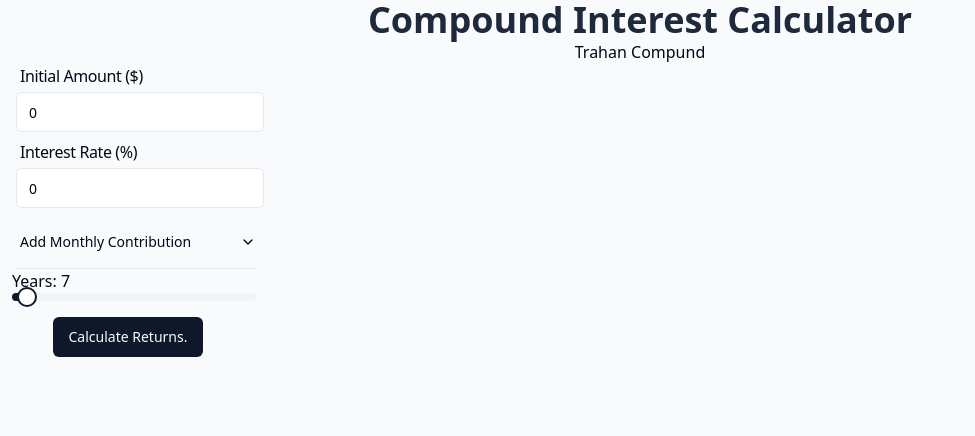
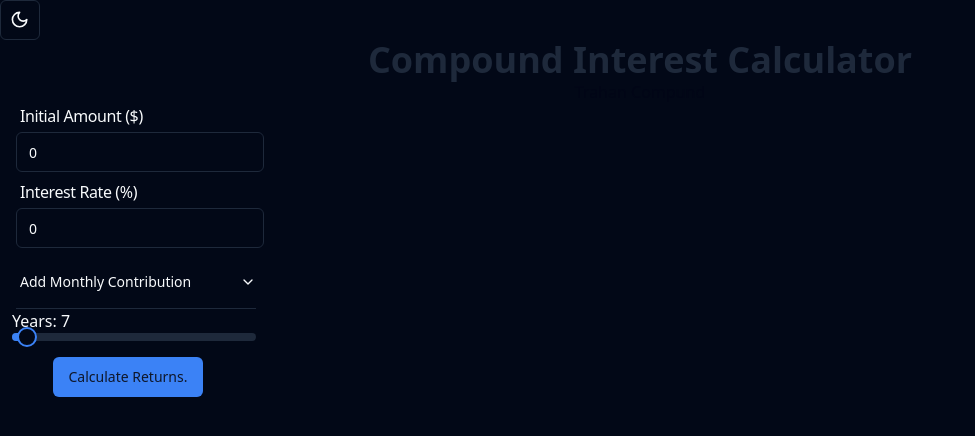
Before and after one commit to babbage88/react-trahan-compound, a React (Vite) app: page / in a window 1280 px wide. Shown: the top 436 px of the page, without its empty margins (0-975 px from the left). Built offline with nearby package versions, Linux system fonts and the light colour scheme.

Commit message:
Added light and dark mode

```diff
--- a/src/App.tsx
+++ b/src/App.tsx
@@ -1,6 +1,6 @@
 import { BrowserRouter as Router, Route, Routes } from 'react-router-dom';
 import Layout from "@/components/Layout"
-
+import { ThemeProvider } from "@/components/theme-provider"
 import CalculatedTable from './components/CalculatedTable'
 import CompoundInterestCalculator from './components/CompoundInterestCalculator';
 
@@ -8,12 +8,14 @@
 function App() {
   return (
     <Router>
+      <ThemeProvider defaultTheme="dark" storageKey="vite-ui-theme">
       <Layout>
         <Routes>
           <Route path="/" element={<CompoundInterestCalculator />} />
           <Route path="/calculated" element={<CalculatedTable />} />
         </Routes>
       </Layout>
+      </ThemeProvider>
     </Router>
   );
 }
--- a/src/components/CalculateButton.tsx
+++ b/src/components/CalculateButton.tsx
@@ -1,5 +1,6 @@
 import { FC } from 'react';
 import { Button } from "@/components/ui/button";
+
 
 interface CalculateButtonProps {
   evaluate: () => void;
@@ -9,7 +10,7 @@
 const CalculateButton: FC<CalculateButtonProps> = ({ evaluate, className }) => {
   return (
     <div className={className}>
-      <Button onClick={evaluate} >
+      <Button onClick={evaluate}>
     <h4>
       Calculate Returns.
     </h4>
--- a/src/components/Layout.tsx
+++ b/src/components/Layout.tsx
@@ -1,4 +1,5 @@
 import { ReactNode } from 'react';
+import { ModeToggle } from './ui/mode-toggle';
 
 interface LayoutProps {
     children: ReactNode;
@@ -7,8 +8,9 @@
 export default function Layout(props: LayoutProps): JSX.Element {
     const { children } = props;
     return (
-        <div className='min-h-screen gap-10 sm:gap-12 md:gap-5 bg-slate-50'>
+        <div className='min-h-screen gap-10 sm:gap-12 md:gap-5 bg-background'>
             <header className=''>
+                <ModeToggle />
                 <h1 className='text-4xl sm:text-5xl md:text-4xl font-semibold text-center text-slate-800'> Compound Interest Calculator </h1>
 
             </header>
--- /dev/null
+++ b/src/components/theme-provider.tsx
@@ -0,0 +1,74 @@
+/* eslint-disable react-refresh/only-export-components */
+import { createContext, useContext, useEffect, useState } from "react"
+
+type Theme = "dark" | "light" | "system"
+
+type ThemeProviderProps = {
+  children: React.ReactNode
+  defaultTheme?: Theme
+  storageKey?: string
+}
+
+type ThemeProviderState = {
+  theme: Theme
+  setTheme: (theme: Theme) => void
+}
+
+const initialState: ThemeProviderState = {
+  theme: "system",
+  setTheme: () => null,
+}
+
+const ThemeProviderContext = createContext<ThemeProviderState>(initialState)
+
+export function ThemeProvider({
+  children,
+  defaultTheme = "system",
+  storageKey = "vite-ui-theme",
+  ...props
+}: ThemeProviderProps) {
+  const [theme, setTheme] = useState<Theme>(
+    () => (localStorage.getItem(storageKey) as Theme) || defaultTheme
+  )
+
+  useEffect(() => {
+    const root = window.document.documentElement
+
+    root.classList.remove("light", "dark")
+
+    if (theme === "system") {
+      const systemTheme = window.matchMedia("(prefers-color-scheme: dark)")
+        .matches
+        ? "dark"
+        : "light"
+
+      root.classList.add(systemTheme)
+      return
+    }
+
+    root.classList.add(theme)
+  }, [theme])
+
+  const value = {
+    theme,
+    setTheme: (theme: Theme) => {
+      localStorage.setItem(storageKey, theme)
+      setTheme(theme)
+    },
+  }
+
+  return (
+    <ThemeProviderContext.Provider {...props} value={value}>
+      {children}
+    </ThemeProviderContext.Provider>
+  )
+}
+
+export const useTheme = () => {
+  const context = useContext(ThemeProviderContext)
+
+  if (context === undefined)
+    throw new Error("useTheme must be used within a ThemeProvider")
+
+  return context
+}
--- a/src/components/ui/button.tsx
+++ b/src/components/ui/button.tsx
@@ -9,6 +9,7 @@
   {
     variants: {
       variant: {
+        test: "bg-primary text-primary-foreground hover:bg-primary/90",
         default: "bg-primary text-primary-foreground hover:bg-primary/90",
         destructive:
           "bg-destructive text-destructive-foreground hover:bg-destructive/90",
--- a/src/components/ui/data-table.tsx
+++ b/src/components/ui/data-table.tsx
@@ -30,7 +30,7 @@
     })
 
     return (
-      <div className="rounded-md border bg-white">
+      <div className="rounded-md border">
         <Table>
           <TableHeader>
             {table.getHeaderGroups().map((headerGroup) => (
--- /dev/null
+++ b/src/components/ui/mode-toggle.tsx
@@ -0,0 +1,37 @@
+import { Moon, Sun } from "lucide-react"
+
+import { Button } from "@/components/ui/button"
+import {
+  DropdownMenu,
+  DropdownMenuContent,
+  DropdownMenuItem,
+  DropdownMenuTrigger,
+} from "@/components/ui/dropdown-menu"
+import { useTheme } from "@/components/theme-provider"
+
+export function ModeToggle() {
+  const { setTheme } = useTheme()
+
+  return (
+    <DropdownMenu>
+      <DropdownMenuTrigger asChild>
+        <Button variant="outline" size="icon">
+          <Sun className="h-[1.2rem] w-[1.2rem] rotate-0 scale-100 transition-all dark:-rotate-90 dark:scale-0" />
+          <Moon className="absolute h-[1.2rem] w-[1.2rem] rotate-90 scale-0 transition-all dark:rotate-0 dark:scale-100" />
+          <span className="sr-only">Toggle theme</span>
+        </Button>
+      </DropdownMenuTrigger>
+      <DropdownMenuContent align="end">
+        <DropdownMenuItem onClick={() => setTheme("light")}>
+          Light
+        </DropdownMenuItem>
+        <DropdownMenuItem onClick={() => setTheme("dark")}>
+          Dark
+        </DropdownMenuItem>
+        <DropdownMenuItem onClick={() => setTheme("system")}>
+          System
+        </DropdownMenuItem>
+      </DropdownMenuContent>
+    </DropdownMenu>
+  )
+}
--- a/src/index.css
+++ b/src/index.css
@@ -1,70 +1,55 @@
 @tailwind base;
 @tailwind components;
 @tailwind utilities;
+
 
 @layer base {
   :root {
     --background: 0 0% 100%;
     --foreground: 222.2 84% 4.9%;
-
     --card: 0 0% 100%;
     --card-foreground: 222.2 84% 4.9%;
-
     --popover: 0 0% 100%;
     --popover-foreground: 222.2 84% 4.9%;
-
-    --primary: 222.2 47.4% 11.2%;
+    --primary: 221.2 83.2% 53.3%;
     --primary-foreground: 210 40% 98%;
-
     --secondary: 210 40% 96.1%;
     --secondary-foreground: 222.2 47.4% 11.2%;
-
     --muted: 210 40% 96.1%;
     --muted-foreground: 215.4 16.3% 46.9%;
-
     --accent: 210 40% 96.1%;
     --accent-foreground: 222.2 47.4% 11.2%;
-
     --destructive: 0 84.2% 60.2%;
     --destructive-foreground: 210 40% 98%;
-
     --border: 214.3 31.8% 91.4%;
     --input: 214.3 31.8% 91.4%;
-    --ring: 222.2 84% 4.9%;
-
+    --ring: 221.2 83.2% 53.3%;
     --radius: 0.5rem;
   }
 
   .dark {
     --background: 222.2 84% 4.9%;
     --foreground: 210 40% 98%;
-
     --card: 222.2 84% 4.9%;
     --card-foreground: 210 40% 98%;
-
     --popover: 222.2 84% 4.9%;
     --popover-foreground: 210 40% 98%;
-
-    --primary: 210 40% 98%;
+    --primary: 217.2 91.2% 59.8%;
     --primary-foreground: 222.2 47.4% 11.2%;
-
     --secondary: 217.2 32.6% 17.5%;
     --secondary-foreground: 210 40% 98%;
-
     --muted: 217.2 32.6% 17.5%;
     --muted-foreground: 215 20.2% 65.1%;
-
     --accent: 217.2 32.6% 17.5%;
     --accent-foreground: 210 40% 98%;
-
     --destructive: 0 62.8% 30.6%;
     --destructive-foreground: 210 40% 98%;
-
     --border: 217.2 32.6% 17.5%;
     --input: 217.2 32.6% 17.5%;
-    --ring: 212.7 26.8% 83.9%;
+    --ring: 224.3 76.3% 48%;
   }
 }
+
 
 @layer base {
   * {
```
Also changed, not shown: src/App.css (indentation only).
